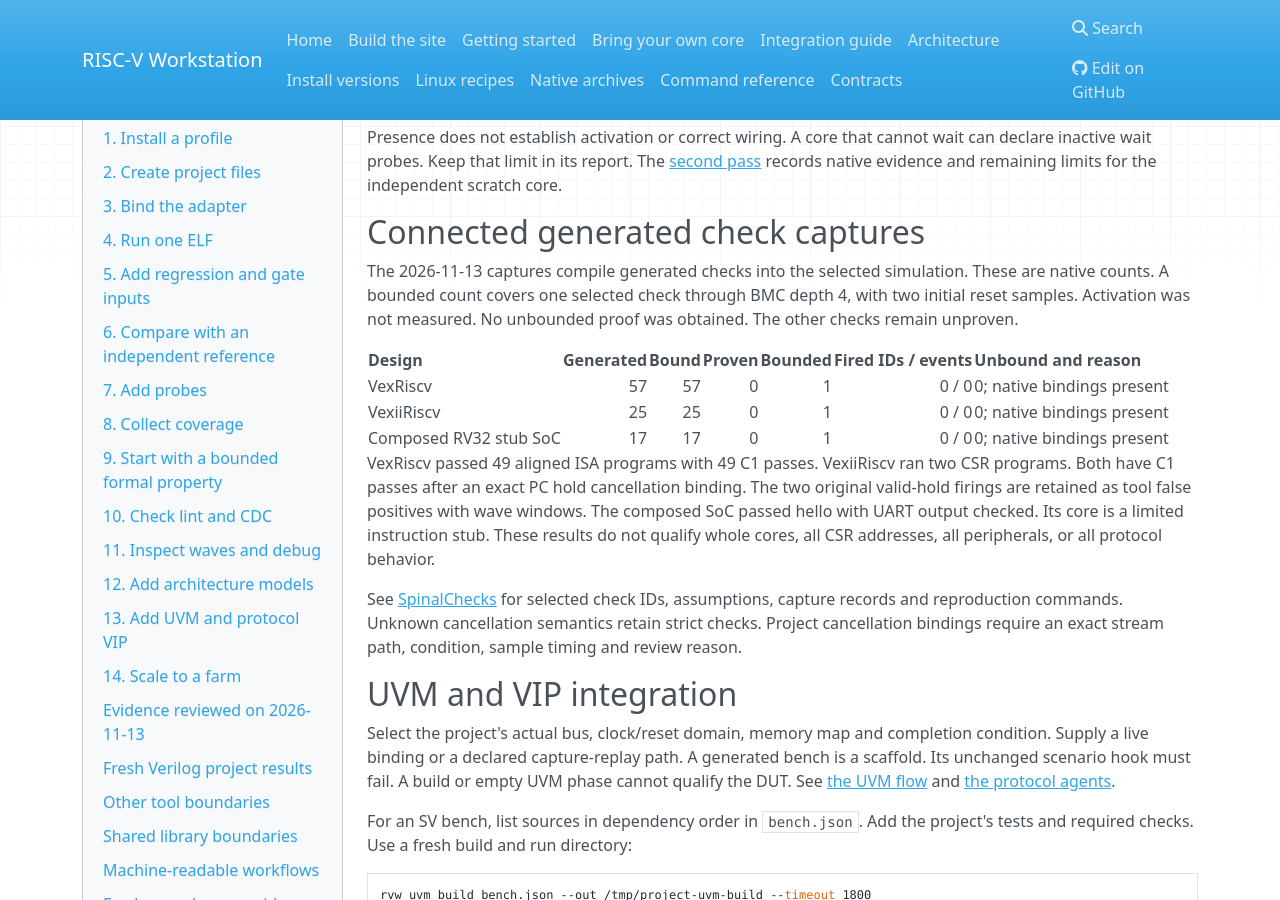
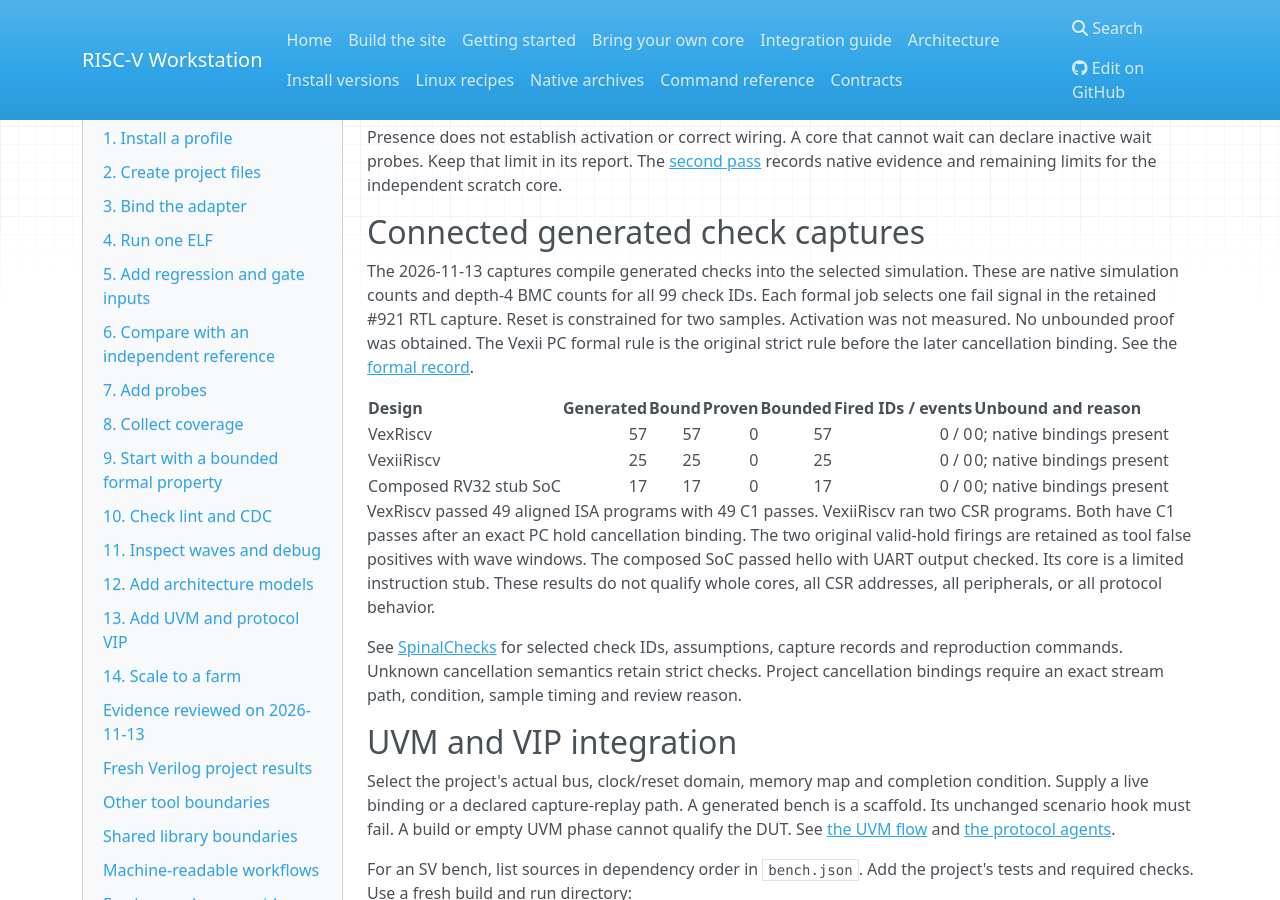
Before and after one commit to riscPrint/risc-v-workstation, an MkDocs documentation site: the page built from docs/INTEGRATION_GUIDE.md, in a window 1280 px wide and 900 px high, scrolled down 10912 px. Built offline with MkDocs 1.6.1, drawn with Linux system fonts in a browser that asks for light colours; nearby versions of some CDN libraries.

Commit message:
docs(checks): record all connected depth-four results
Refs: #5, #85

```diff
--- a/docs/INTEGRATION_GUIDE.md
+++ b/docs/INTEGRATION_GUIDE.md
@@ -461,15 +461,17 @@ remaining limits for the independent scratch core.
 ## Connected generated check captures
 
 The 2026-11-13 captures compile generated checks into the selected simulation.
-These are native counts. A bounded count covers one selected check through BMC
-depth 4, with two initial reset samples. Activation was not measured. No
-unbounded proof was obtained. The other checks remain unproven.
+These are native simulation counts and depth-4 BMC counts for all 99 check IDs.
+Each formal job selects one fail signal in the retained #921 RTL capture. Reset
+is constrained for two samples. Activation was not measured. No unbounded proof
+was obtained. The Vexii PC formal rule is the original strict rule before the
+later cancellation binding. See the [formal record](../SpinalChecks/connected-depth4-results.json).
 
 | Design | Generated | Bound | Proven | Bounded | Fired IDs / events | Unbound and reason |
 |---|---:|---:|---:|---:|---:|---|
-| VexRiscv | 57 | 57 | 0 | 1 | 0 / 0 | 0; native bindings present |
-| VexiiRiscv | 25 | 25 | 0 | 1 | 0 / 0 | 0; native bindings present |
-| Composed RV32 stub SoC | 17 | 17 | 0 | 1 | 0 / 0 | 0; native bindings present |
+| VexRiscv | 57 | 57 | 0 | 57 | 0 / 0 | 0; native bindings present |
+| VexiiRiscv | 25 | 25 | 0 | 25 | 0 / 0 | 0; native bindings present |
+| Composed RV32 stub SoC | 17 | 17 | 0 | 17 | 0 / 0 | 0; native bindings present |
 
 VexRiscv passed 49 aligned ISA programs with 49 C1 passes. VexiiRiscv ran two
 CSR programs. Both have C1 passes after an exact PC hold cancellation binding.
```
Also changed, not shown: SpinalChecks/README.md (+18 -12 lines), 4 other files.
